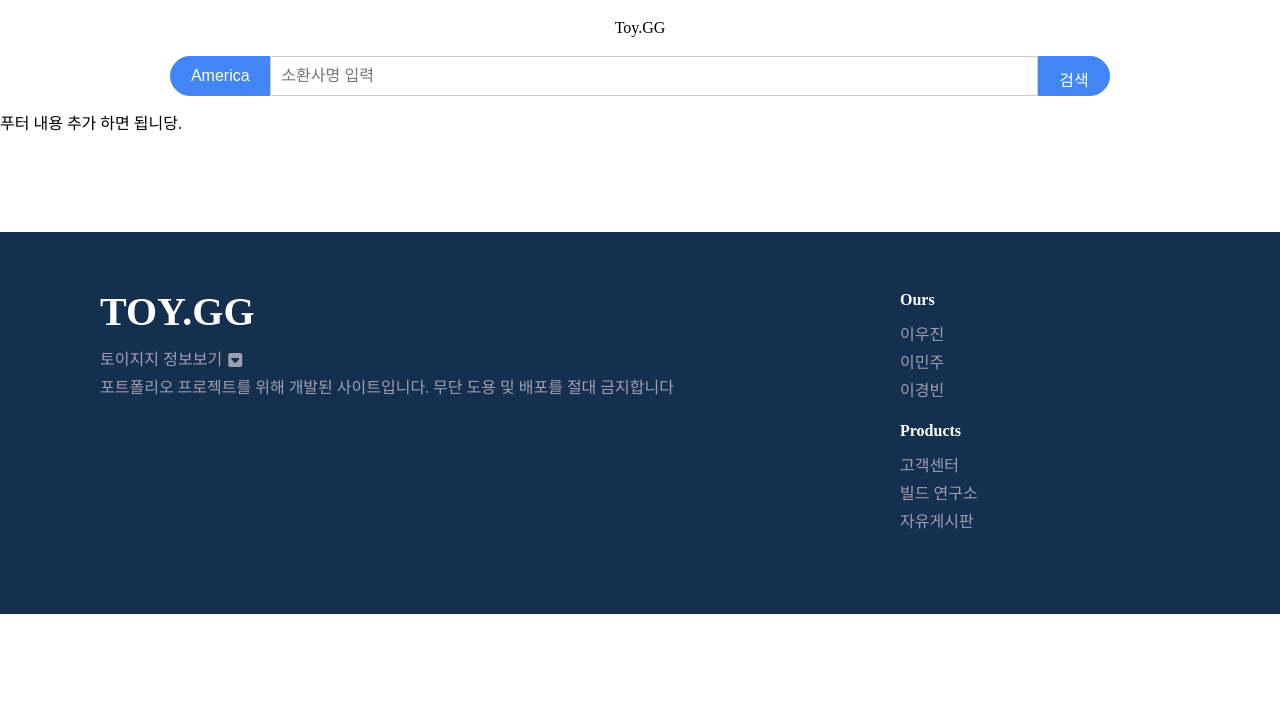
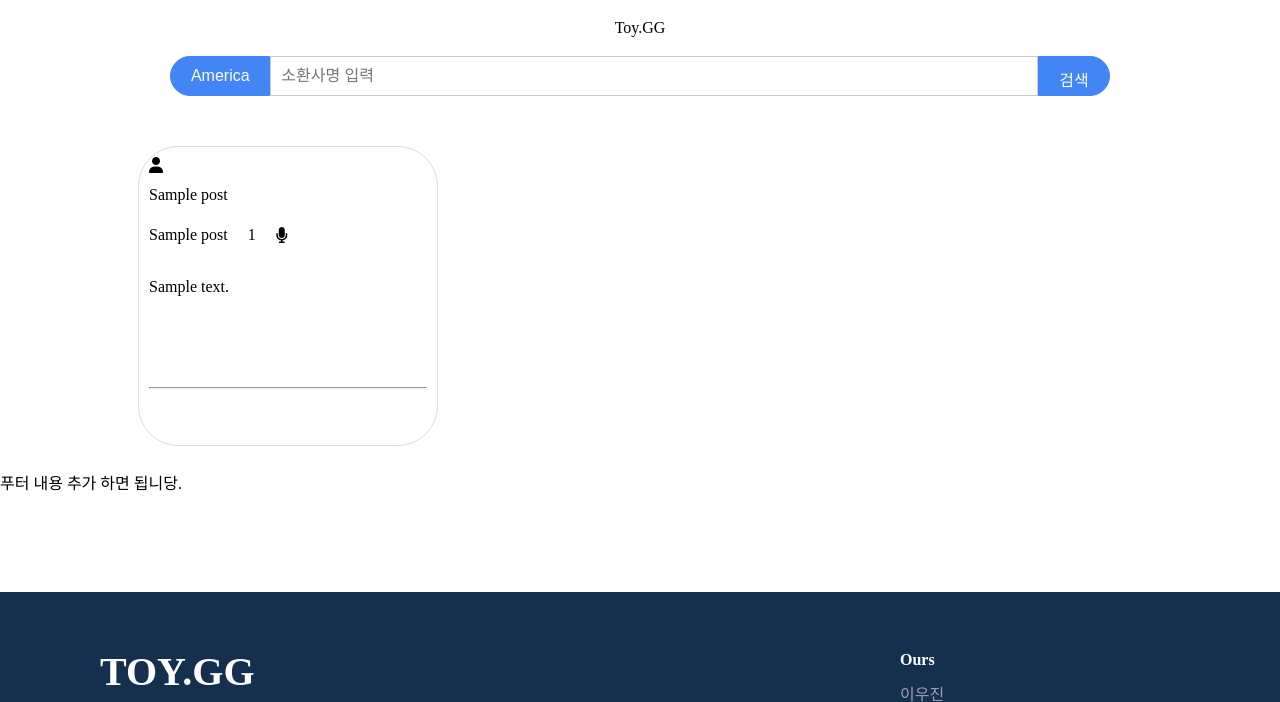
Before and after one commit to LTS2/bee_lab, a Spring app: template src/main/resources/templates/search-summoner/main.html in a window 1280 px wide. Shown: the top 702 px of the page. Before the commit the page ends 614 px from the top, so only its background shows below. Run offline with Thymeleaf, Linux system fonts and the light colour scheme; the template is opened without the code that fills it: most values are stand-ins (such as "Sample title", 1, 10 or a date in 2020); data that the repository does not hold is empty; some libraries are stand-ins or nearby versions.

Commit message:
main duo board 작업중 커밋

```diff
--- a/src/main/resources/static/css/main.css
+++ b/src/main/resources/static/css/main.css
@@ -73,3 +73,48 @@
 .main-dropdown-nation:hover {
     background-color: #f1f1f1;
 }
+
+.main-duo-find {
+    width: 80%;
+    margin: 20px auto;
+    display: flex;
+    flex-wrap: nowrap;
+    overflow-x: auto;
+    border-radius: 10px;
+    padding: 10px;
+}
+
+.main-duo-board {
+    flex: 0 0 auto;
+    width: 300px;
+    min-width: 300px;
+    margin-right: 10px;
+    border: 1px solid #ddd;
+    border-radius: 40px;
+    padding: 10px;
+    height: 300px;
+}
+.main-duo-board-content{
+    height: 100px;
+
+}
+
+.main-duo-board-summoner-info{
+    display: flex;
+    padding-bottom: 36px;
+    padding-top: 24px;
+}
+
+.main-duo-board-rank{
+    margin-left: 20px;
+}
+
+#main-duo-board-mic{
+    margin-left: 20px;
+}
+
+.main-duo-board-user-profile {
+    border-radius: 50%;
+    width: 30px;
+    height: 30px;
+}
--- a/src/main/resources/templates/search-summoner/main.html
+++ b/src/main/resources/templates/search-summoner/main.html
@@ -43,9 +43,30 @@
     </div>
     <!-- 2023.11.20 전적 검색 폼 끝 -->
 
+    <div class="main-duo-find">
+        <div th:each="post : ${posts}" class="main-duo-board">
+            <div class="main-duo-board-user-profile">
+                <i class="fa-solid fa-user"></i>
+            </div>
+            <h3 th:text="${post.title}"/>
+
+            <div class="main-duo-board-summoner-info">
+                <p th:text="${post.nickName}" class="main-duo-board-nickname"/>
+                <p th:text="${post.rank}" class="main-duo-board-rank"/>
+                <i th:if="${post.microphoneSelected}" id="main-duo-board-mic" class="fa-solid fa-microphone"></i>
+                <i th:unless="${post.microphoneSelected}" class="fa-solid fa-microphone-slash"></i>
+            </div>
+            <p th:text="${post.content}" class="main-duo-board-content"/>
+            <hr class="main-hr1">
+        </div>
+    </div>
 
 
-</th:block>
+
+
+
+
+    </th:block>
 
 
 <th:block th:replace="~{fragments/footer :: footerFragment}"></th:block>
```
Also changed, not shown: src/main/java/com/bee/beelab/API/controller/SearchSummonerController.java (+6 -1 lines), src/main/java/com/bee/beelab/home/controller/HomeController.java (+9 -2 lines), src/main/resources/templates/test.html (+44 -19 lines), 2 other files.
